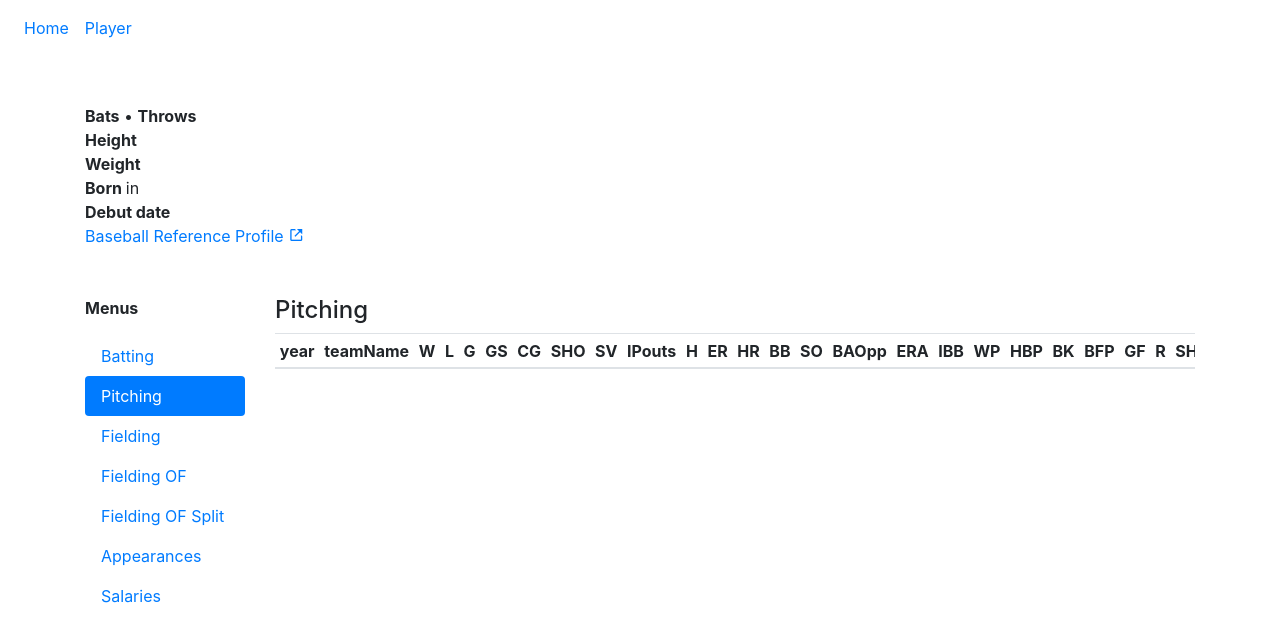
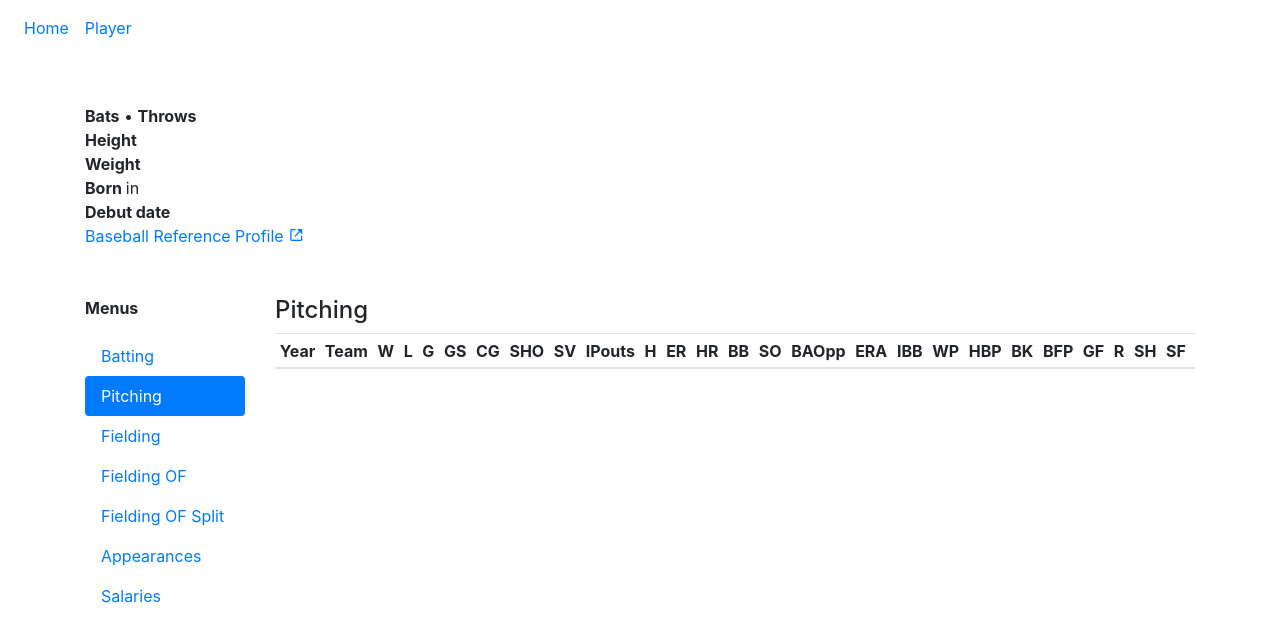
Before and after one commit to rrickgauer/mlb-data, a PHP site: page /player.php in a window 1280 px wide, after a click on "Pitching". Shown: the top 642 px of the page. Run offline with PHP 8.4, Linux system fonts and the light colour scheme; lists and menus that the app fills with data are empty.

Commit message:
final touches

```diff
--- a/src/css/style.css
+++ b/src/css/style.css
@@ -6,3 +6,7 @@ table {
 .player-bio-item-label {
   font-weight: bold;
 }
+
+body {
+  margin-bottom: 40px;
+}
--- a/src/player.php
+++ b/src/player.php
@@ -125,8 +125,8 @@
             <div class="table-responsive">
               <table class="table table-sm tablesort table-pitching">
                 <thead><tr>
-                  <th data-tablesort-type="int">year</th>
-                  <th data-tablesort-type="string">teamName</th>
+                  <th data-tablesort-type="int">Year</th>
+                  <th data-tablesort-type="string">Team</th>
                   <th data-tablesort-type="int">W</th>
                   <th data-tablesort-type="int">L</th>
                   <th data-tablesort-type="int">G</th>
@@ -166,8 +166,8 @@
             <div class="table-responsive">
               <table class="table table-sm tablesort table-fielding">
                 <thead><tr>
-                  <th data-tablesort-type="int">year</th>
-                  <th data-tablesort-type="string">teamName</th>
+                  <th data-tablesort-type="int">Year</th>
+                  <th data-tablesort-type="string">Team</th>
                   <th data-tablesort-type="string">POS</th>
                   <th data-tablesort-type="int">G</th>
                   <th data-tablesort-type="int">GS</th>
@@ -194,7 +194,7 @@
             <div class="table-responsive">
               <table class="table table-sm tablesort table-fielding-of">
                 <thead><tr>
-                  <th data-tablesort-type="int">year</th>
+                  <th data-tablesort-type="int">Year</th>
                   <th data-tablesort-type="int">Glf</th>
                   <th data-tablesort-type="int">Gcf</th>
                   <th data-tablesort-type="int">Grf</th>
@@ -211,8 +211,8 @@
             <div class="table-responsive">
               <table class="table table-sm tablesort table-fielding-of-split">
                 <thead><tr>
-                  <th data-tablesort-type="int">yearID</th>
-                  <th data-tablesort-type="string">team name</th>
+                  <th data-tablesort-type="int">Year</th>
+                  <th data-tablesort-type="string">Team</th>
                   <th data-tablesort-type="string">POS</th>
                   <th data-tablesort-type="int">G</th>
                   <th data-tablesort-type="int">GS</th>
@@ -239,8 +239,8 @@
             <div class="table-responsive">
               <table class="table table-sm tablesort table-appearances">
                 <thead><tr>
-                  <th data-tablesort-type="int">yearID</th>
-                  <th data-tablesort-type="string">name</th>
+                  <th data-tablesort-type="int">Year</th>
+                  <th data-tablesort-type="string">Team</th>
                   <th data-tablesort-type="int">G_all</th>
                   <th data-tablesort-type="int">GS</th>
                   <th data-tablesort-type="int">G_batting</th>
@@ -272,9 +272,9 @@
             <div class="table-responsive">
               <table class="table table-sm tablesort table-salaries">
                 <thead><tr>
-                  <th data-tablesort-type="int">yearID</th>
-                  <th data-tablesort-type="string">teamName</th>
-                  <th data-tablesort-type="int">salary</th>
+                  <th data-tablesort-type="int">Year</th>
+                  <th data-tablesort-type="string">Team</th>
+                  <th data-tablesort-type="int">Salary</th>
                 </tr></thead>
                 <tbody></tbody>
               </table>
```
Also changed, not shown: src/js/player.js (+45 -34 lines).
